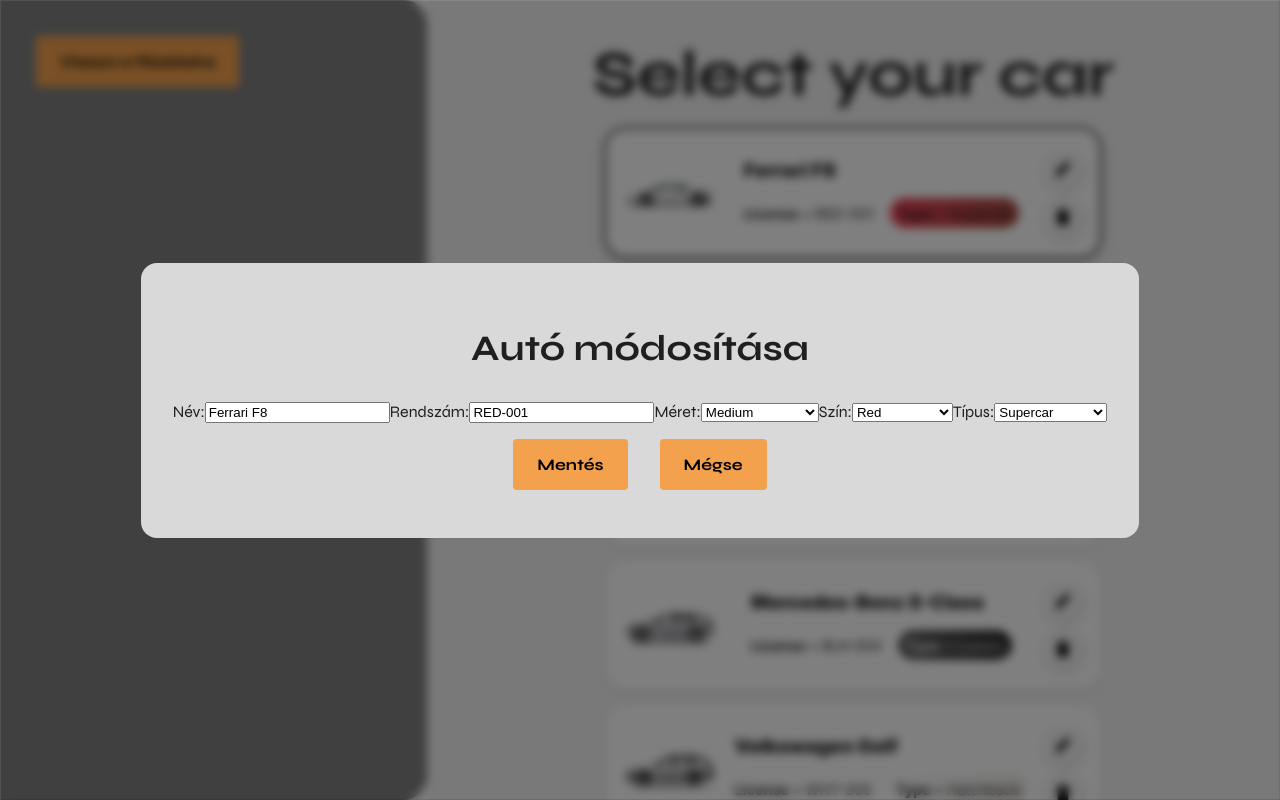
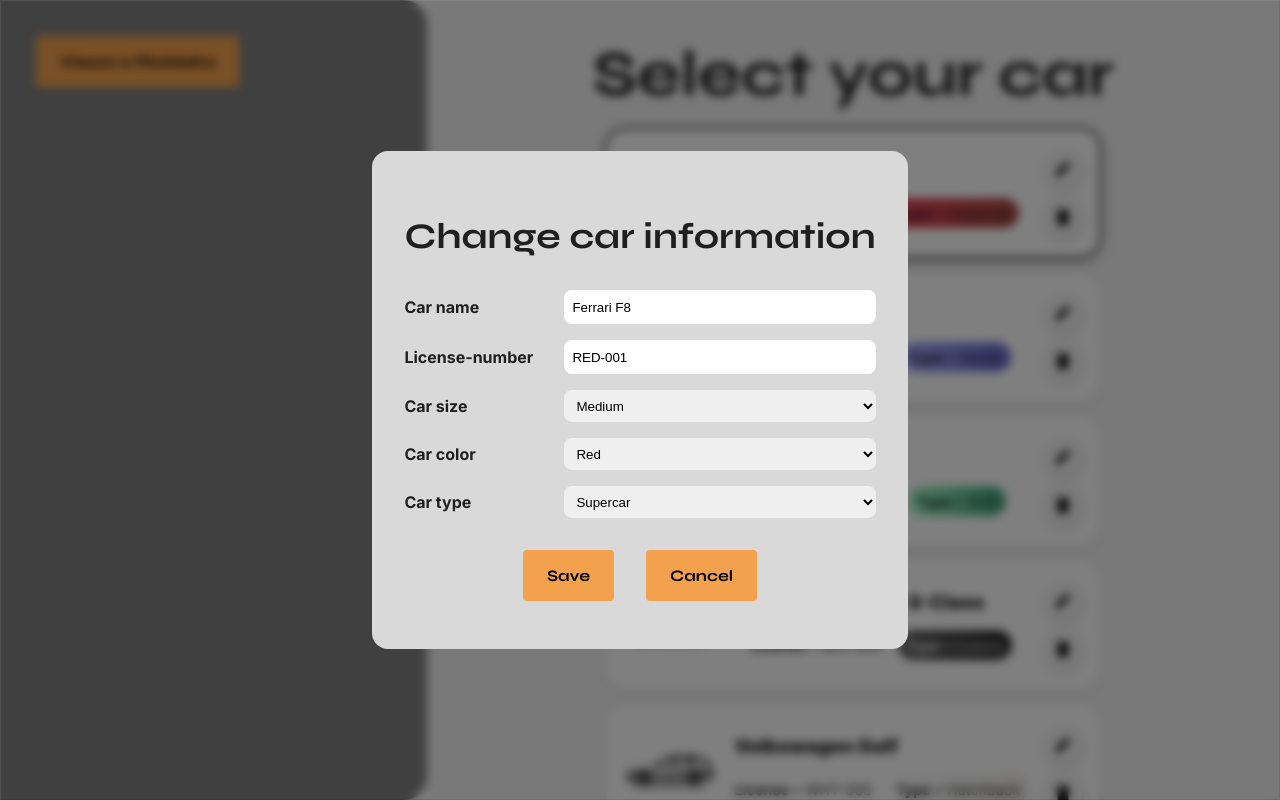
Before and after one commit to szmbalint/sfm_dunapart, a React (Create React App) app: page /CarPicker in a window 1280 px wide. Both pictures are taken after a click on the button 1064 px from the left and 169 px from the top of the page. Built offline with nearby package versions, Linux system fonts and the light colour scheme.

Commit message:
carPicker fajlok modositasa
carPicker dizajn modositas v2

```diff
--- a/src/components/car/CarPicker.css
+++ b/src/components/car/CarPicker.css
@@ -105,6 +105,9 @@ ul {
   padding: 0.4rem 0.5rem 0.4rem 0.5rem;
   border-radius: 100rem;
   color: var(--font-color-black);
+  box-shadow:
+  inset 1px 1px 1px var(--bevel-light), /* világos kiemelés */
+  inset -1px -1px 1px var(--bevel-dark); /* árnyék sötétebb rész */
 }
 .license{
   padding: 0.4rem 0 0.4rem 0;
@@ -149,6 +152,7 @@ ul {
 
 .type.brown {
   background: linear-gradient(90deg, rgba(178,159,148,0.85) 0%, rgba(96,56,19,0.85) 100%);
+    color: var(--font-color-white);
 }
 
 .type.beige {
@@ -157,6 +161,7 @@ ul {
 
 .type.purple {
   background: linear-gradient(90deg, rgba(173,83,137,0.85) 0%, rgba(60,16,83,0.85) 100%);
+  color: var(--font-color-white);
 }
 
 .type.pink {
@@ -179,3 +184,24 @@ ul {
                 inset 1px 1px 1px var(--bevel-light), /* világos kiemelés */
                 inset -1px -1px 1px var(--bevel-dark); /* árnyék sötétebb rész */
   }
+
+  .modal-carpicker label {
+    display: grid;
+    grid-template-columns: 10rem auto; /* 10rem a címkének, a maradék hely az inputnak */
+    align-items: center; /* Függőlegesen középre igazítja az elemeket */
+    margin-bottom: 1rem; /* Alsó margó a label-ek között */
+    text-align: left;
+    font-family: "Inter", serif;
+    font-weight: 700;
+}
+
+.modal-carpicker input, select{
+  border: none;
+  height: 2rem;
+  padding-left: 0.5rem;
+  border-radius: 0.5rem;
+}
+
+.modal-carpicker input:focus{
+  outline: none;
+}
--- a/src/components/car/CarPicker.js
+++ b/src/components/car/CarPicker.js
@@ -131,7 +131,9 @@ function CarPicker() {
         <div className="modal-overlay">
           <div className="modal-content">
             <h2>Add new car</h2>
+            <div className='modal-carpicker'>
             <CarForm newCar={newCar} setNewCar={setNewCar} options={options} />
+            </div>
             <div className="modal-actions">
               <button onClick={handleAddCar}>Hozzáadás</button>
               <button onClick={() => setShowModal(false)}>Mégse</button>
@@ -144,11 +146,13 @@ function CarPicker() {
       {showEditModal && (
         <div className="modal-overlay">
           <div className="modal-content">
-            <h2>Autó módosítása</h2>
-            <CarForm newCar={newCar} setNewCar={setNewCar} options={options} />
+            <h2>Change car information</h2>
+            <div className='modal-carpicker'>
+              <CarForm newCar={newCar} setNewCar={setNewCar} options={options} />
+            </div>
             <div className="modal-actions">
-              <button onClick={handleEditCar}>Mentés</button>
-              <button onClick={() => setShowEditModal(false)}>Mégse</button>
+              <button onClick={handleEditCar}>Save</button>
+              <button onClick={() => setShowEditModal(false)}>Cancel</button>
             </div>
           </div>
         </div>
@@ -161,7 +165,7 @@ function CarForm({ newCar, setNewCar, options }) {
   return (
     <>
       <label>
-        Név:
+        Car name
         <input
           type="text"
           value={newCar.name}
@@ -169,7 +173,7 @@ function CarForm({ newCar, setNewCar, options }) {
         />
       </label>
       <label>
-        Rendszám:
+        License-number
         <input
           type="text"
           value={newCar.licensePlate}
@@ -177,7 +181,7 @@ function CarForm({ newCar, setNewCar, options }) {
         />
       </label>
       <label>
-        Méret:
+        Car size
         <select
           value={newCar.size}
           onChange={(e) => setNewCar({ ...newCar, size: e.target.value })}
@@ -189,7 +193,7 @@ function CarForm({ newCar, setNewCar, options }) {
         </select>
       </label>
       <label>
-        Szín:
+        Car color
         <select
           value={newCar.color}
           onChange={(e) => setNewCar({ ...newCar, color: e.target.value })}
@@ -201,7 +205,7 @@ function CarForm({ newCar, setNewCar, options }) {
         </select>
       </label>
       <label>
-        Típus:
+        Car type
         <select
           value={newCar.type}
           onChange={(e) => setNewCar({ ...newCar, type: e.target.value })}
```
